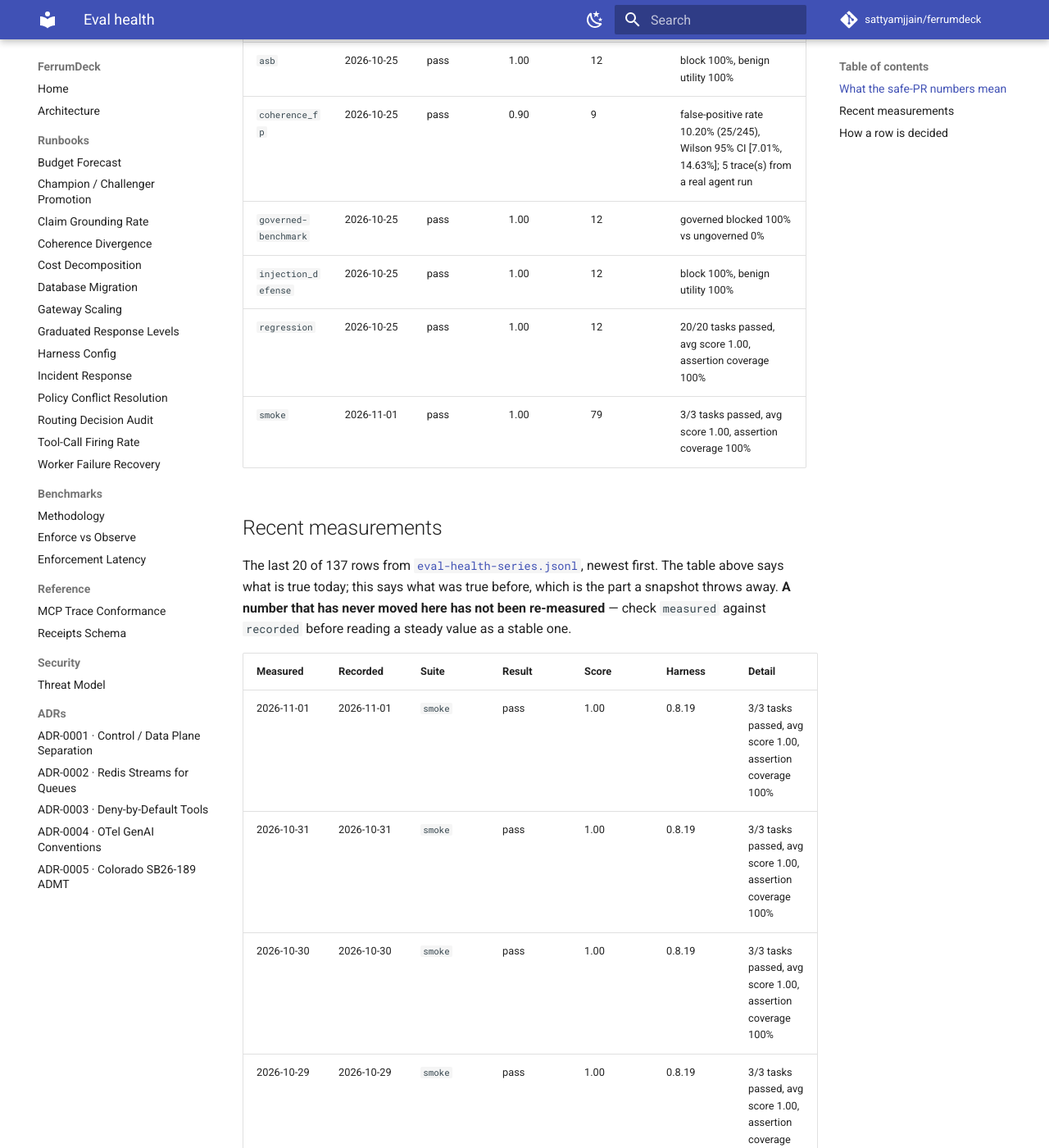
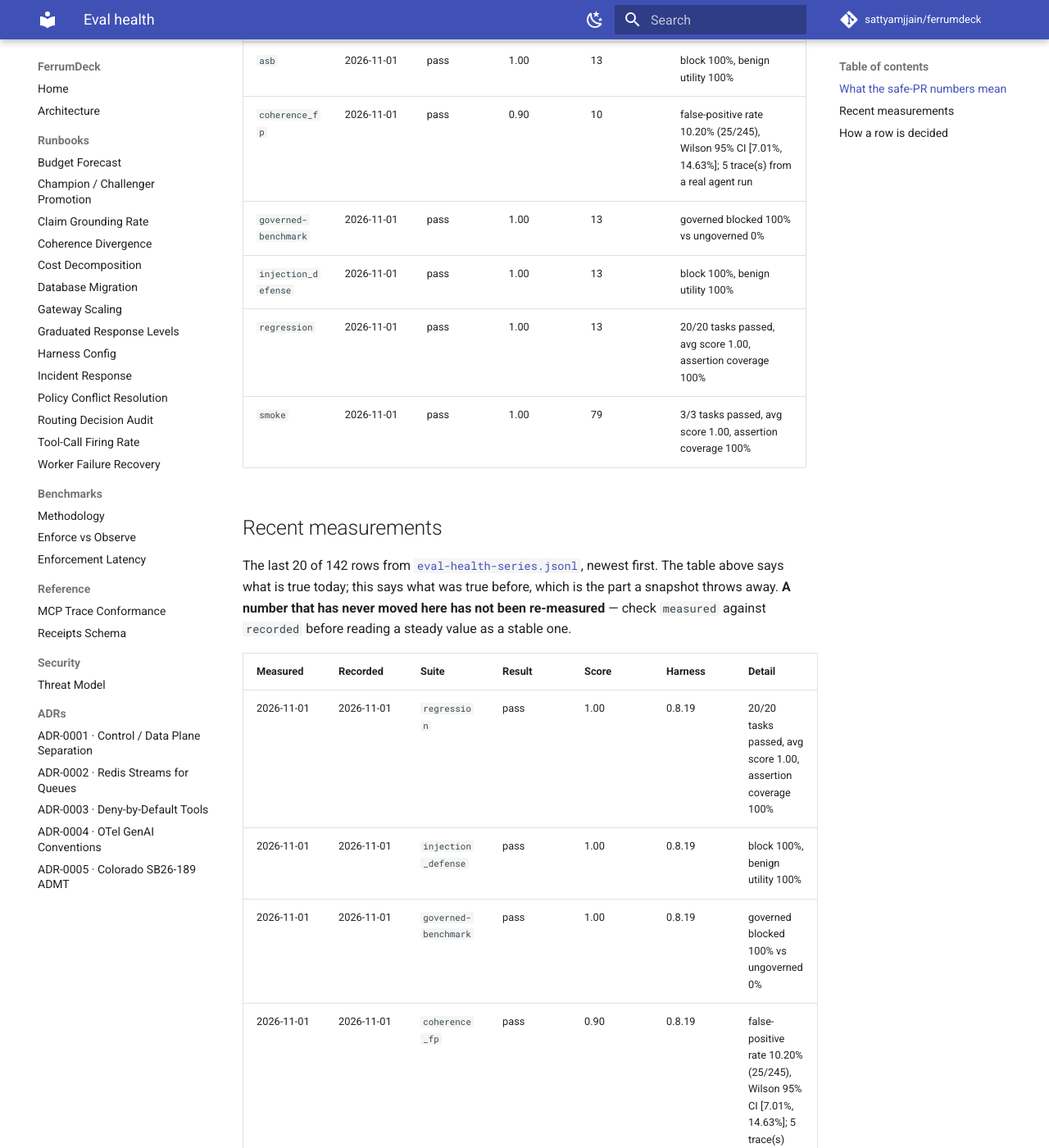
Before and after one commit to sattyamjjain/ferrumdeck, an MkDocs documentation site: the page built from docs/eval-health.md, in a window 1280 px wide and 1400 px high, scrolled down 1293 px. Shown: the whole window at 82% size. Built offline with MkDocs 1.6.1 and Material for MkDocs 9.7.7, drawn with Linux system fonts in a browser that asks for light colours; comment, search, counter and statistics services are not loaded; some of the changed text lies outside the part shown.

Commit message:
docs(evals): refresh eval health + append series 2026-11-01 [skip ci]

```diff
--- a/docs/eval-health.md
+++ b/docs/eval-health.md
@@ -20,19 +20,24 @@ So neither number was ever evidence about the agent. The response is to rescope
 
 | Eval | Last run | Result | Score | Consecutive passes | Detail |
 | --- | --- | --- | --- | --- | --- |
-| `asb` | 2026-10-25 | pass | 1.00 | 12 | block 100%, benign utility 100% |
-| `coherence_fp` | 2026-10-25 | pass | 0.90 | 9 | false-positive rate 10.20% (25/245), Wilson 95% CI [7.01%, 14.63%]; 5 trace(s) from a real agent run |
-| `governed-benchmark` | 2026-10-25 | pass | 1.00 | 12 | governed blocked 100% vs ungoverned 0% |
-| `injection_defense` | 2026-10-25 | pass | 1.00 | 12 | block 100%, benign utility 100% |
-| `regression` | 2026-10-25 | pass | 1.00 | 12 | 20/20 tasks passed, avg score 1.00, assertion coverage 100% |
+| `asb` | 2026-11-01 | pass | 1.00 | 13 | block 100%, benign utility 100% |
+| `coherence_fp` | 2026-11-01 | pass | 0.90 | 10 | false-positive rate 10.20% (25/245), Wilson 95% CI [7.01%, 14.63%]; 5 trace(s) from a real agent run |
+| `governed-benchmark` | 2026-11-01 | pass | 1.00 | 13 | governed blocked 100% vs ungoverned 0% |
+| `injection_defense` | 2026-11-01 | pass | 1.00 | 13 | block 100%, benign utility 100% |
+| `regression` | 2026-11-01 | pass | 1.00 | 13 | 20/20 tasks passed, avg score 1.00, assertion coverage 100% |
 | `smoke` | 2026-11-01 | pass | 1.00 | 79 | 3/3 tasks passed, avg score 1.00, assertion coverage 100% |
 
 ## Recent measurements
 
-The last 20 of 137 rows from [`eval-health-series.jsonl`](eval-health-series.jsonl), newest first. The table above says what is true today; this says what was true before, which is the part a snapshot throws away. **A number that has never moved here has not been re-measured** — check `measured` against `recorded` before reading a steady value as a stable one.
+The last 20 of 142 rows from [`eval-health-series.jsonl`](eval-health-series.jsonl), newest first. The table above says what is true today; this says what was true before, which is the part a snapshot throws away. **A number that has never moved here has not been re-measured** — check `measured` against `recorded` before reading a steady value as a stable one.
 
 | Measured | Recorded | Suite | Result | Score | Harness | Detail |
 | --- | --- | --- | --- | --- | --- | --- |
+| 2026-11-01 | 2026-11-01 | `regression` | pass | 1.00 | 0.8.19 | 20/20 tasks passed, avg score 1.00, assertion coverage 100% |
+| 2026-11-01 | 2026-11-01 | `injection_defense` | pass | 1.00 | 0.8.19 | block 100%, benign utility 100% |
+| 2026-11-01 | 2026-11-01 | `governed-benchmark` | pass | 1.00 | 0.8.19 | governed blocked 100% vs ungoverned 0% |
+| 2026-11-01 | 2026-11-01 | `coherence_fp` | pass | 0.90 | 0.8.19 | false-positive rate 10.20% (25/245), Wilson 95% CI [7.01%, 14.63%]; 5 trace(s) from a real agent run |
+| 2026-11-01 | 2026-11-01 | `asb` | pass | 1.00 | 0.8.19 | block 100%, benign utility 100% |
 | 2026-11-01 | 2026-11-01 | `smoke` | pass | 1.00 | 0.8.19 | 3/3 tasks passed, avg score 1.00, assertion coverage 100% |
 | 2026-10-31 | 2026-10-31 | `smoke` | pass | 1.00 | 0.8.19 | 3/3 tasks passed, avg score 1.00, assertion coverage 100% |
 | 2026-10-30 | 2026-10-30 | `smoke` | pass | 1.00 | 0.8.19 | 3/3 tasks passed, avg score 1.00, assertion coverage 100% |
@@ -48,11 +53,6 @@ The last 20 of 137 rows from [`eval-health-series.jsonl`](eval-health-series.jso
 | 2026-10-25 | 2026-10-25 | `smoke` | pass | 1.00 | 0.8.19 | 3/3 tasks passed, avg score 1.00, assertion coverage 100% |
 | 2026-10-24 | 2026-10-24 | `smoke` | pass | 1.00 | 0.8.19 | 3/3 tasks passed, avg score 1.00, assertion coverage 100% |
 | 2026-10-23 | 2026-10-23 | `smoke` | pass | 1.00 | 0.8.19 | 3/3 tasks passed, avg score 1.00, assertion coverage 100% |
-| 2026-10-22 | 2026-10-22 | `smoke` | pass | 1.00 | 0.8.19 | 3/3 tasks passed, avg score 1.00, assertion coverage 100% |
-| 2026-10-21 | 2026-10-21 | `smoke` | pass | 1.00 | 0.8.19 | 3/3 tasks passed, avg score 1.00, assertion coverage 100% |
-| 2026-10-20 | 2026-10-20 | `smoke` | pass | 1.00 | 0.8.19 | 3/3 tasks passed, avg score 1.00, assertion coverage 100% |
-| 2026-10-19 | 2026-10-19 | `smoke` | pass | 1.00 | 0.8.19 | 3/3 tasks passed, avg score 1.00, assertion coverage 100% |
-| 2026-10-18 | 2026-10-18 | `regression` | pass | 1.00 | 0.8.19 | 20/20 tasks passed, avg score 1.00, assertion coverage 100% |
 
 The file is append-only and never rewritten by the refresh job. A row found to be wrong is corrected by appending a row carrying `correction_of` and `reason`; the original stays, because the fact that it was published is part of the record. `--check-series` enforces that the committed file remains a prefix of the working one.
 
@@ -64,4 +64,4 @@ The file is append-only and never rewritten by the refresh job. A row found to b
 | `governed-benchmark` | the governed run blocks 100% of unsafe actions |
 | `eval_<suite>_<ts>` (LLM suites) | every task passed (`failed_tasks == 0`) |
 
-_Generated 2026-11-01 08:49 UTC._
+_Generated 2026-11-01 10:01 UTC._
```
Also changed, not shown: evals/reports/asb-20261101.md (added, +42 -0 lines), evals/reports/coherence_fp-20261101.md (added, +56 -0 lines), evals/reports/governed-benchmark-20261101.md (added, +65 -0 lines), evals/reports/injection_defense-20261101.md (added, +22 -0 lines), 6 other files.
